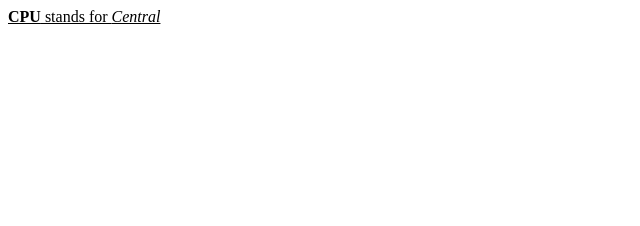
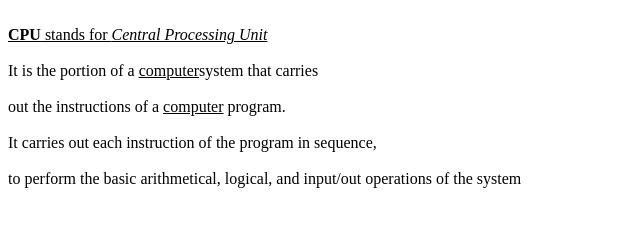
Before and after one commit to iamneo-production/beecfebeadaeccdfffebaeceaec, a website: page public/index.html in a window 1280 px wide. Shown: the whole page, without its empty margins (0-640 px from the left). Drawn offline with Linux system fonts and the light colour scheme.

Commit message:
Backup Commit

```diff
--- a/public/index.html
+++ b/public/index.html
@@ -3,7 +3,12 @@
         <title><b>CPU</b></title>
     </head>
     <body>
-        <p>
-           <u><b>CPU</b> stands for <i>Central</i></u>
-        </p>
+        <br>
+           <u><b>CPU</b> stands for <i>Central Processing Unit</i></u>
+    </br>
+    <br>It is the portion of a <u>computer</u>system that carries</br>
+    <br>out the instructions of a <u>computer</u> program.</br>
+    <br>It carries out each instruction of the program in sequence,</br>
+    <br>to perform the basic arithmetical, logical, and input/out operations of the system</br>
     </body>
+    </html>
```
